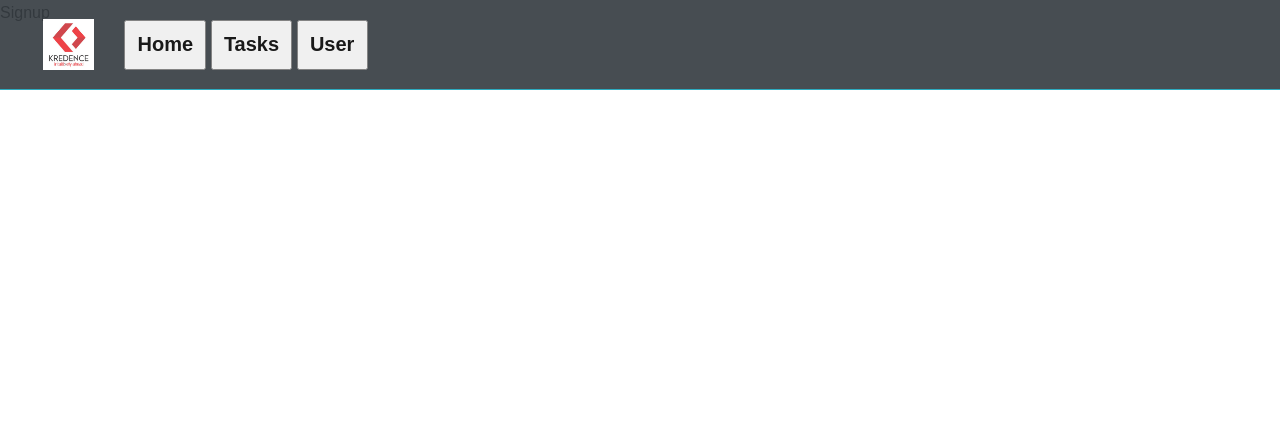
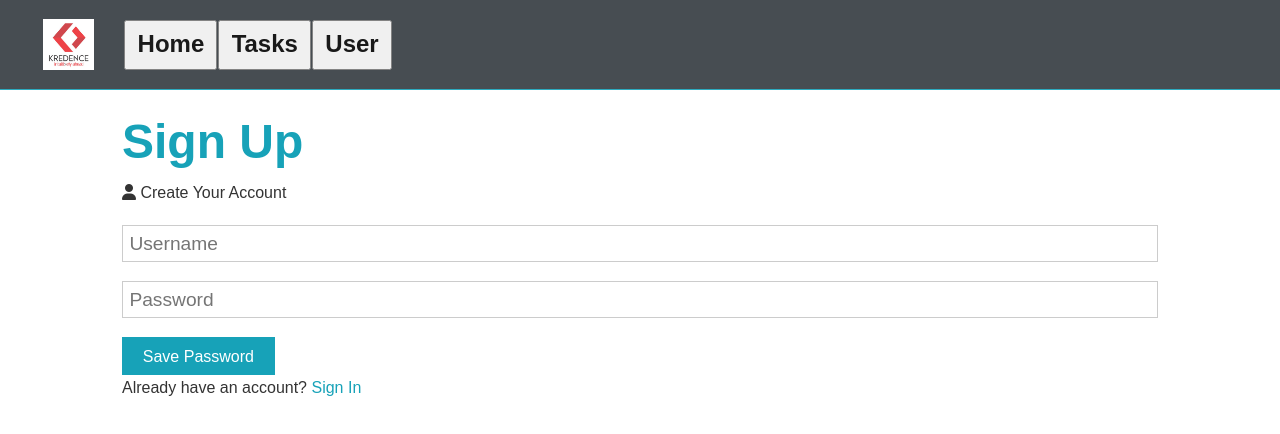
Before and after one commit to Sonu-kumar-web/Web-Panel-using-React-, a React (Create React App) app: page /register in a window 1280 px wide. Shown: the top 434 px of the page. Built offline with nearby package versions, Linux system fonts and the light colour scheme.

Commit message:
Added dashboard

```diff
--- a/public/index.html
+++ b/public/index.html
@@ -24,6 +24,10 @@
       work correctly both with client-side routing and a non-root public URL.
       Learn how to configure a non-root public URL by running `npm run build`.
     -->
+      <script
+         src="https://kit.fontawesome.com/e11b3a9c20.js"
+         crossorigin="anonymous"
+      ></script>
       <title>Web Panel</title>
    </head>
    <body>
--- a/src/App.js
+++ b/src/App.js
@@ -7,6 +7,10 @@ import Landing from "./components/layouts/Landing";
 import Signup from "./components/auth/Signup";
 import Login from "./components/auth/Login";
 import ChangePassword from "./components/auth/ChangePassword";
+import Home from "./components/dashboard/Home";
+import Tasks from "./components/dashboard/Tasks";
+import User from "./components/dashboard/User";
+
 import PrivateRoute from "./components/routing/PrivateRoute";
 
 class App extends Component {
@@ -25,6 +29,9 @@ class App extends Component {
                         path="/change-password"
                         component={ChangePassword}
                      />
+                     <PrivateRoute exact path="/home" component={Home} />
+                     <PrivateRoute exact path="/tasks" component={Tasks} />
+                     <PrivateRoute exact path="/user" component={User} />
                   </Switch>
                </section>
             </Fragment>
--- a/src/assets/css/App.css
+++ b/src/assets/css/App.css
@@ -18,6 +18,12 @@ body {
    line-height: 1.6;
    background-color: #fff;
    color: #333;
+}
+.container {
+   max-width: 1100px;
+   margin: auto;
+   overflow: hidden;
+   padding: 0 2rem;
 }
 
 a {
@@ -46,7 +52,7 @@ img {
    opacity: 0.9;
 }
 .nav-div {
-   width: 20%;
+   width: 22%;
    display: flex;
    justify-content: space-between;
    margin-left: -130px;
@@ -150,3 +156,46 @@ img {
    background: var(--light-color);
    color: #333;
 }
+
+.large {
+   font-size: 2rem;
+}
+.text-primary {
+   color: var(--primary-color);
+}
+.lead {
+   font-size: 1rem;
+}
+.form .form-group {
+   margin: 1.2rem 0;
+}
+
+.form .form-text {
+   display: block;
+   margin-top: 0.3rem;
+   color: #888;
+}
+
+.form input[type="text"],
+.form input[type="password"],
+.form select {
+   display: block;
+   width: 100%;
+   padding: 0.4rem;
+   font-size: 1.2rem;
+   border: 1px solid #ccc;
+}
+
+.form input[type="submit"],
+button {
+   font: inherit;
+}
+
+.all-margin {
+   margin-top: 10%;
+}
+
+.logout {
+   margin-left: 60%;
+   height: 50px;
+}
--- a/src/components/auth/Login.js
+++ b/src/components/auth/Login.js
@@ -1,7 +1,65 @@
-import React, { Component } from "react";
+import React, { Component, Fragment } from "react";
+import { Link, Redirect } from "react-router-dom";
 
 export default class extends Component {
+   state = { username: "", password: "" };
+
+   onSubmit = (e) => {
+      e.preventDefault();
+      const { username, password } = this.state;
+
+      if (localStorage.getItem(username) === password) {
+         localStorage.setItem("isAuthenticated", true);
+      }
+      window.location.reload(false);
+   };
+
    render() {
-      return <div>Login</div>;
+      const { username, password } = this.state;
+
+      if (localStorage.getItem("isAuthenticated")) {
+         return <Redirect to="/" />;
+      }
+      return (
+         <Fragment>
+            <h1 className="x-large text-primary all-margin">Sign In</h1>
+            <p className="lead">
+               <i className="fas fa-user"></i> Sign Into Your Account
+            </p>
+            <form className="form" onSubmit={(e) => this.onSubmit(e)}>
+               <div className="form-group"></div>
+               <div className="form-group">
+                  <input
+                     type="text"
+                     placeholder="Username"
+                     name="username"
+                     value={username}
+                     onChange={(e) => {
+                        this.setState({ username: e.target.value });
+                     }}
+                     required
+                  />
+               </div>
+               <div className="form-group">
+                  <input
+                     type="password"
+                     placeholder="Password"
+                     name="password"
+                     minLength="6"
+                     value={password}
+                     onChange={(e) => {
+                        this.setState({ password: e.target.value });
+                     }}
+                     required
+                  />
+               </div>
+
+               <input type="submit" className="btn btn-primary" value="Login" />
+            </form>
+            <p className="my-1">
+               Don't have an account? <Link to="/register">Sign Up</Link>
+            </p>
+         </Fragment>
+      );
    }
 }
--- a/src/components/auth/Signup.js
+++ b/src/components/auth/Signup.js
@@ -1,7 +1,72 @@
-import React, { Component } from "react";
+import React, { Component, Fragment } from "react";
+import { Link, Redirect } from "react-router-dom";
 
 export default class Signup extends Component {
+   state = { username: "", password: "", success: true };
+
+   onSubmit = (e) => {
+      e.preventDefault();
+      const { username, password } = this.state;
+      localStorage.setItem(username, password);
+
+      localStorage.setItem("isAuthenticated", true);
+      window.location.reload(false);
+   };
+
    render() {
-      return <div>Signup</div>;
+      const { username, password } = this.state;
+
+      //   Redirect if logged in
+      if (localStorage.getItem("isAuthenticated")) {
+         return <Redirect to="/" />;
+      }
+
+      return (
+         <Fragment>
+            <div className="all-margin">
+               <h1 className="x-large text-primary">Sign Up</h1>
+               <p className="lead">
+                  <i className="fas fa-user"></i> Create Your Account
+               </p>
+               <form className="form" onSubmit={(e) => this.onSubmit(e)}>
+                  <div className="form-group">
+                     <input
+                        type="text"
+                        placeholder="Username"
+                        name="username"
+                        value={username}
+                        onChange={(e) => {
+                           this.setState({ username: e.target.value });
+                        }}
+                        required
+                     />
+                  </div>
+
+                  <div className="form-group">
+                     <input
+                        type="password"
+                        placeholder="Password"
+                        name="password"
+                        minLength="6"
+                        value={password}
+                        onChange={(e) => {
+                           this.setState({ password: e.target.value });
+                        }}
+                        required
+                     />
+                  </div>
+
+                  <input
+                     type="submit"
+                     className="btn btn-primary"
+                     value="Save Password"
+                  />
+               </form>
+               <p className="my-1">
+                  Already have an account? <Link to="/login">Sign In</Link>
+               </p>
+            </div>
+         </Fragment>
+      );
    }
 }
--- /dev/null
+++ b/src/components/dashboard/Home.js
@@ -0,0 +1,7 @@
+import React, { Component } from "react";
+
+export default class Home extends Component {
+   render() {
+      return <div>Home</div>;
+   }
+}
--- /dev/null
+++ b/src/components/dashboard/Tasks.js
@@ -0,0 +1,7 @@
+import React, { Component } from "react";
+
+export default class Tasks extends Component {
+   render() {
+      return <div>Tasks</div>;
+   }
+}
--- /dev/null
+++ b/src/components/dashboard/User.js
@@ -0,0 +1,7 @@
+import React, { Component } from "react";
+
+export default class User extends Component {
+   render() {
+      return <div>User</div>;
+   }
+}
--- a/src/components/layouts/Navbar.js
+++ b/src/components/layouts/Navbar.js
@@ -29,6 +29,19 @@ class Navbar extends Component {
                      </h1>
                   </button>
                </div>
+               {localStorage.getItem("isAuthenticated") && (
+                  <button
+                     onClick={() => {
+                        localStorage.removeItem("isAuthenticated");
+                        window.location.reload(false);
+                     }}
+                     className="logout"
+                  >
+                     <h1>
+                        <Link to="/login">Logout</Link>
+                     </h1>
+                  </button>
+               )}
             </nav>
          </Fragment>
       );
--- a/src/components/routing/PrivateRoute.js
+++ b/src/components/routing/PrivateRoute.js
@@ -9,7 +9,11 @@ export default class PrivateRoute extends Component {
             <Route
                {...rest}
                render={(props) =>
-                  false ? <Redirect to="/login" /> : <Component {...props} />
+                  !localStorage.getItem("isAuthenticated") ? (
+                     <Redirect to="/login" />
+                  ) : (
+                     <Component {...props} />
+                  )
                }
             />
          </Fragment>
```
